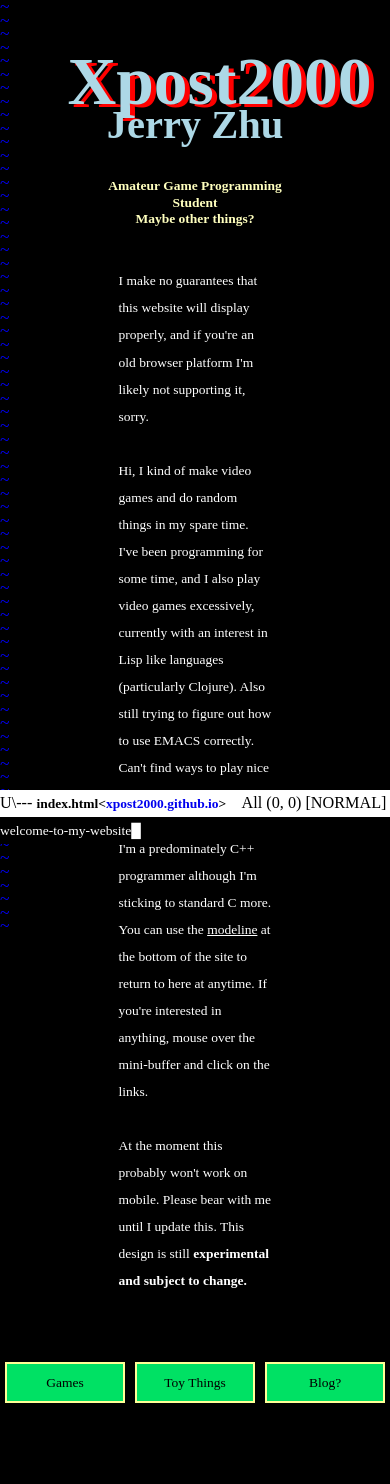
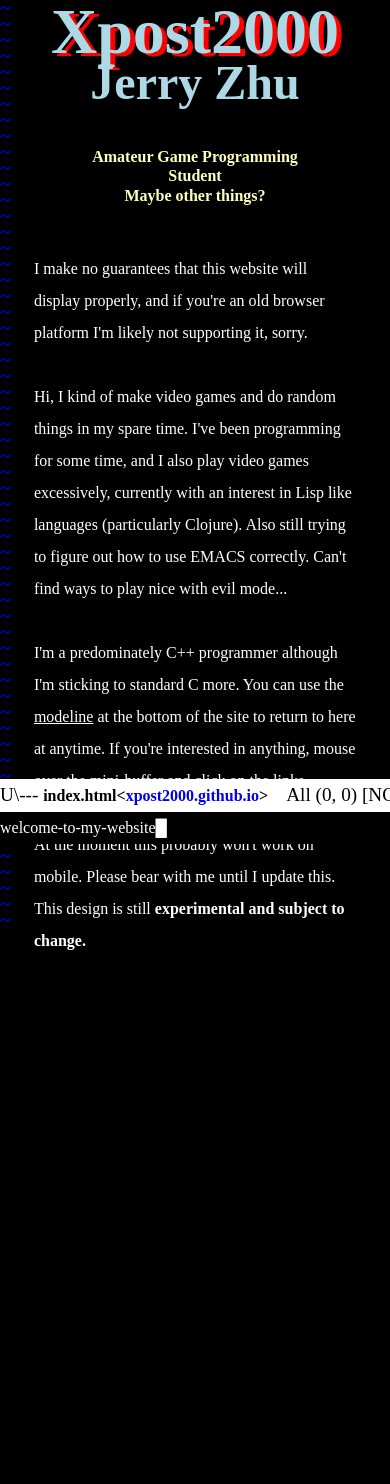
Before and after one commit to Xpost2000/Xpost2000.github.io, a plain HTML site: page index.html in a window 390 px wide. After the commit the page ends 1037 px from the top, so only its background shows below. Drawn offline with Linux system fonts and the light colour scheme; a web font is replaced by a local one.

Commit message:
probably looks better now

```diff
--- a/index.html
+++ b/index.html
@@ -53,11 +53,7 @@
         </div>
       </div>
     </div>
-    <div class="link-bar-class">
-      <a href="projects/index.html"><p>Games</p></a>
-      <a href="projects/index.html"><p>Toy Things</p></a>
-      <a href="blog/index.html"><p>Blog?</p></a>
-    </div>
+    <br>
     <!-- <p id="name">Jerry Zhu</p> -->
     <!-- <p id="contact"><b>Contact me at xpost2000cod@gmail.com</b></p> -->
     <!-- This should be generated... -->
@@ -71,9 +67,9 @@
         <ul id="mini-buffer-links">
           <li><a href="#">./.</a></li>
           <li><a href="#">./..</a></li>
-          <li><a href="#">./games/</a></li>
-          <li><a href="#">./toy_things/</a></li>
-          <li><a href="#">./blog/</a></li>
+          <li><a href="projects/index.html">./games/</a></li>
+          <li><a href="#toys">./toy_things/</a></li>
+          <li><a href="blog/index.html">./blog/</a></li>
         </ul> <br>
       </div>
       <div class="mode-bar">
--- a/scripts/site.js
+++ b/scripts/site.js
@@ -30,5 +30,13 @@ const mini_buffer_autocompletion = document.querySelector("#mini-buffer-autocomp
 
 mini_buffer.addEventListener("mouseover", function(event) { mini_buffer_autocompletion.style.display = "block"; });
 mini_buffer_autocompletion.addEventListener("mouseover", function(event) { mini_buffer_autocompletion.style.display = "block"; });
+// This is for mobile access
+mini_buffer.addEventListener("click", function(event) {
+    if (mini_buffer_autocompletion.style.display != "none") {
+        mini_buffer_autocompletion.style.display = "none";
+    } else {
+        mini_buffer_autocompletion.style.display = "block";
+    }
+});
+mini_buffer_autocompletion.addEventListener("mouseout", function(event) { mini_buffer_autocompletion.style.display = "none"; });
 mini_buffer_autocompletion.addEventListener("click", function(event) { mini_buffer_autocompletion.style.display = "none"; });
-mini_buffer_autocompletion.addEventListener("mouseout", function(event) { mini_buffer_autocompletion.style.display = "none"; });
--- a/style.css
+++ b/style.css
@@ -25,6 +25,27 @@
     width: 60%;
 }
 
+@media screen and (max-width: 650px) {
+    #info {
+        width: 100%;
+    }
+}
+
+@media screen and (max-width: 768px) {
+    #head-container {
+        padding: 1em;
+        text-align: center;
+    }
+
+    #info {
+        width: 90%;
+    }
+
+    #header-title-id {
+        font-size: 4em;
+    }
+}
+
 #displays {
     color: rgba(255, 255, 190, 255);
     margin: 3em;
--- a/styles/common.css
+++ b/styles/common.css
@@ -8,17 +8,17 @@
 	font-family: GNUUnifont;
 }
 
-@media(max-width: 768px) {
-    * {
-        font-size: calc(0.4rem + 1.0vh);
-    }
-}
+/* @media(max-width: 768px) { */
+/*     * { */
+/*         font-size: calc(0.4rem + 1.0vh); */
+/*     } */
+/* } */
 
-@media(max-width: 650px) {
-    * {
-        font-size: calc(0.3rem + 1.1vh);
-    }
-}
+/* @media(max-width: 650px) { */
+/*     * { */
+/*         font-size: calc(0.3rem + 1.1vh); */
+/*     } */
+/* } */
 
 body {
     line-height: 2em;
```
